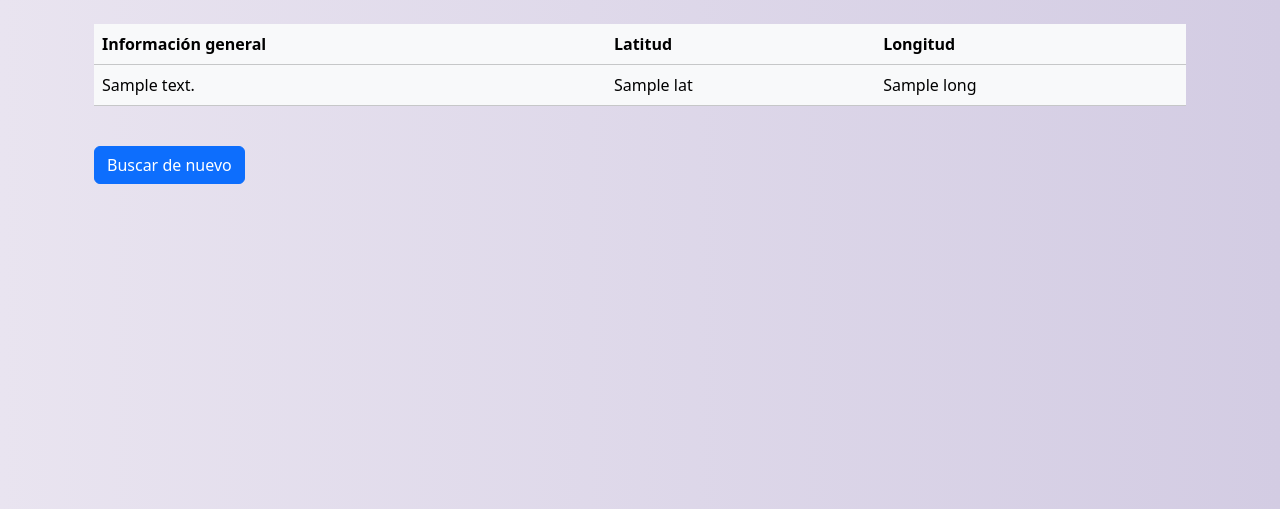
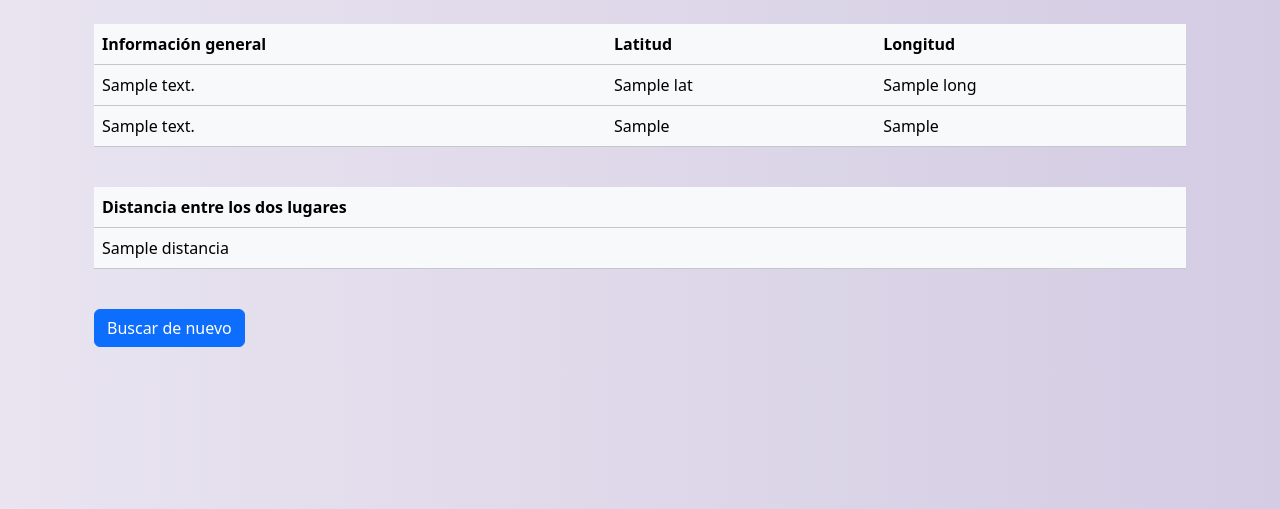
Before and after one commit to DiegusNueva/pruebaPythonGeo, a Flask app: template templates/result.html in a window 1280 px wide. Shown: the part 56-565 px from the top of the page. Run offline with Flask 3, Linux system fonts and the light colour scheme; the template is opened without the code that fills it: most values are stand-ins (such as "Sample title", 1, 10 or a date in 2020).

Commit message:
Añadimos la funcionalidad de calcular la distancia que existe entre dos ciudades

```diff
--- a/index.py
+++ b/index.py
@@ -2,6 +2,7 @@
 #render_template es el medoto que nos ayuda a llamar a los html's del proyecto
 from flask import Flask, render_template, request
 from geopy.geocoders import Nominatim
+import geopy.distance
 
 #inicializamos Flask (le decimos a Flask que este es el archivo principal. este archivo arranca la app)
 #esta variable se utiliza para crear las rutas del servidor, las URL's
@@ -21,10 +22,23 @@ def result():
 
     geo = Nominatim(user_agent="MyApp")
 
+    # Información relativa a los lugares
     nombreLugar = request.form["nombreLugar"]
+    nombreLugar2 = request.form["nombreLugar2"]
     loc = geo.geocode(nombreLugar)
+    loc2 = geo.geocode(nombreLugar2)
 
-    return render_template('result.html', address=loc.address, lat=loc.latitude, long=loc.longitude)
+    # Cálculo de la  distancia entre dos ciudades empleando su latitud y su longitud
+
+
+    ## Necesito sus coordenadas para calcular su distancia
+
+    coord_loc = (loc.latitude, loc.longitude)
+    coord_loc2 = (loc2.latitude, loc2.longitude)
+
+    distancia = geopy.distance.distance(coord_loc, coord_loc2)
+
+    return render_template('result.html', address=loc.address, lat=loc.latitude, long=loc.longitude, address2=loc2.address, lat2=loc2.latitude, long2=loc2.longitude, distancia=distancia)
 
 
 
--- a/templates/result.html
+++ b/templates/result.html
@@ -24,6 +24,34 @@
 
     </tr>
 
+    <tr>
+
+      <td>{{address2}}</td>
+
+      <td>{{lat2}}</td>
+
+      <td>{{long2}}</td>
+
+    </tr>
+
+  </table>
+
+  <br/>
+
+  <table class="table table-light">
+
+    <tr>
+
+      <th>Distancia entre los dos lugares</th>
+
+    </tr>
+
+    <tr>
+
+      <td>{{distancia}}</td>
+
+    </tr>
+
   </table>
 
   <br/>
--- a/templates/search.html
+++ b/templates/search.html
@@ -5,6 +5,9 @@
     <label for="nombreLugar">Dime un lugar: </label>
     <input required type="text" name="nombreLugar" pattern="[A-Za-z\s]+" title="Ingresa solo letras y espacios" minlength="3"><br/><br/>
 
+    <label for="nombreLugar">Dime otro lugar: </label>
+    <input required type="text" name="nombreLugar2" pattern="[A-Za-z\s]+" title="Ingresa solo letras y espacios" minlength="3"><br/><br/>
+
     <input class="btn btn-primary" type="submit" value="Enviar"/>
 </form>
 {%endblock%}
```
